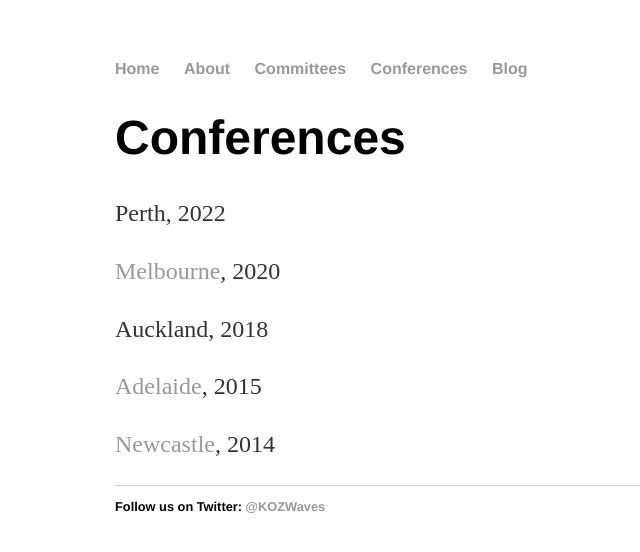
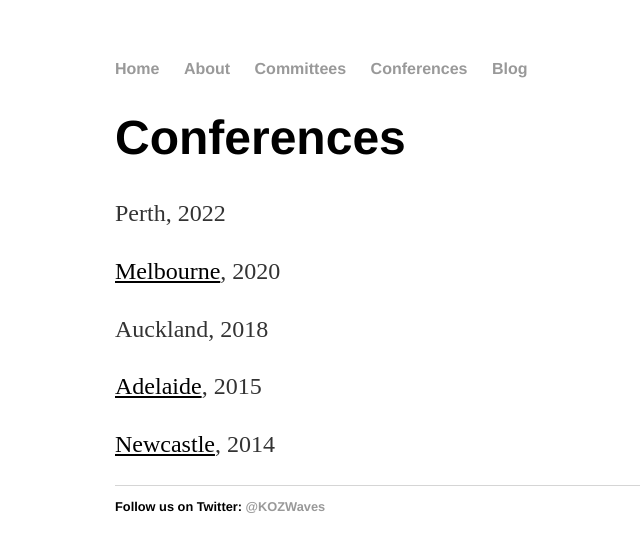
Before and after one commit to kozwaves/kozwaves.github.io, a Jekyll site: the page built from Conferences/index.html, in a window 1280 px wide. Shown: the top 552 px of the page, without its empty margins (77-717 px from the left). Built offline with Jekyll 4.4.1, drawn with Linux system fonts in a browser that asks for light colours.

Commit message:
Update index.html

```diff
--- a/Conferences/index.html
+++ b/Conferences/index.html
@@ -7,12 +7,12 @@ title: KOZWaves, Australasian wave science
 
   <p>Perth, 2022</p>
 
-  <p><a href="https://conference.eng.unimelb.edu.au/kozwaves-2020/#about">Melbourne</a>, 2020</p>
+  <p><a href="https://conference.eng.unimelb.edu.au/kozwaves-2020/#about" style="color: black; text-decoration: underline;">Melbourne</a>, 2020</p>
 
   <p>Auckland, 2018</p>
 
-  <p><a href="http://www.maths.adelaide.edu.au/kozwaves2015/">Adelaide</a>, 2015</p>
+  <p><a href="http://www.maths.adelaide.edu.au/kozwaves2015/" style="color: black; text-decoration: underline;">Adelaide</a>, 2015</p>
 
-  <p><a href="https://carma.newcastle.edu.au/meetings/kozwaves/">Newcastle</a>, 2014</p>
+  <p><a href="https://carma.newcastle.edu.au/meetings/kozwaves/" style="color: black; text-decoration: underline;">Newcastle</a>, 2014</p>
 
 </div><!-- /.blurb -->
```
